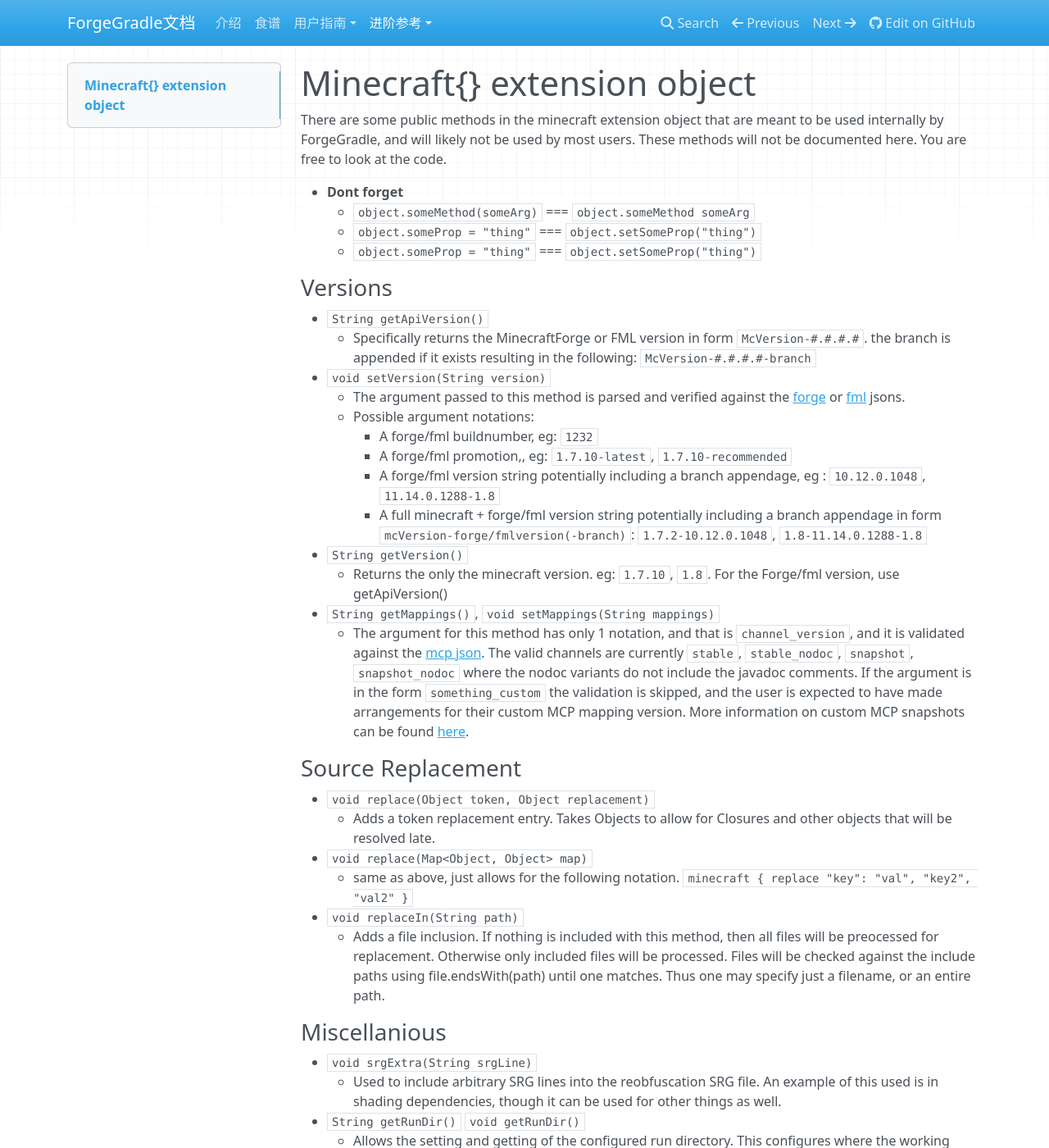
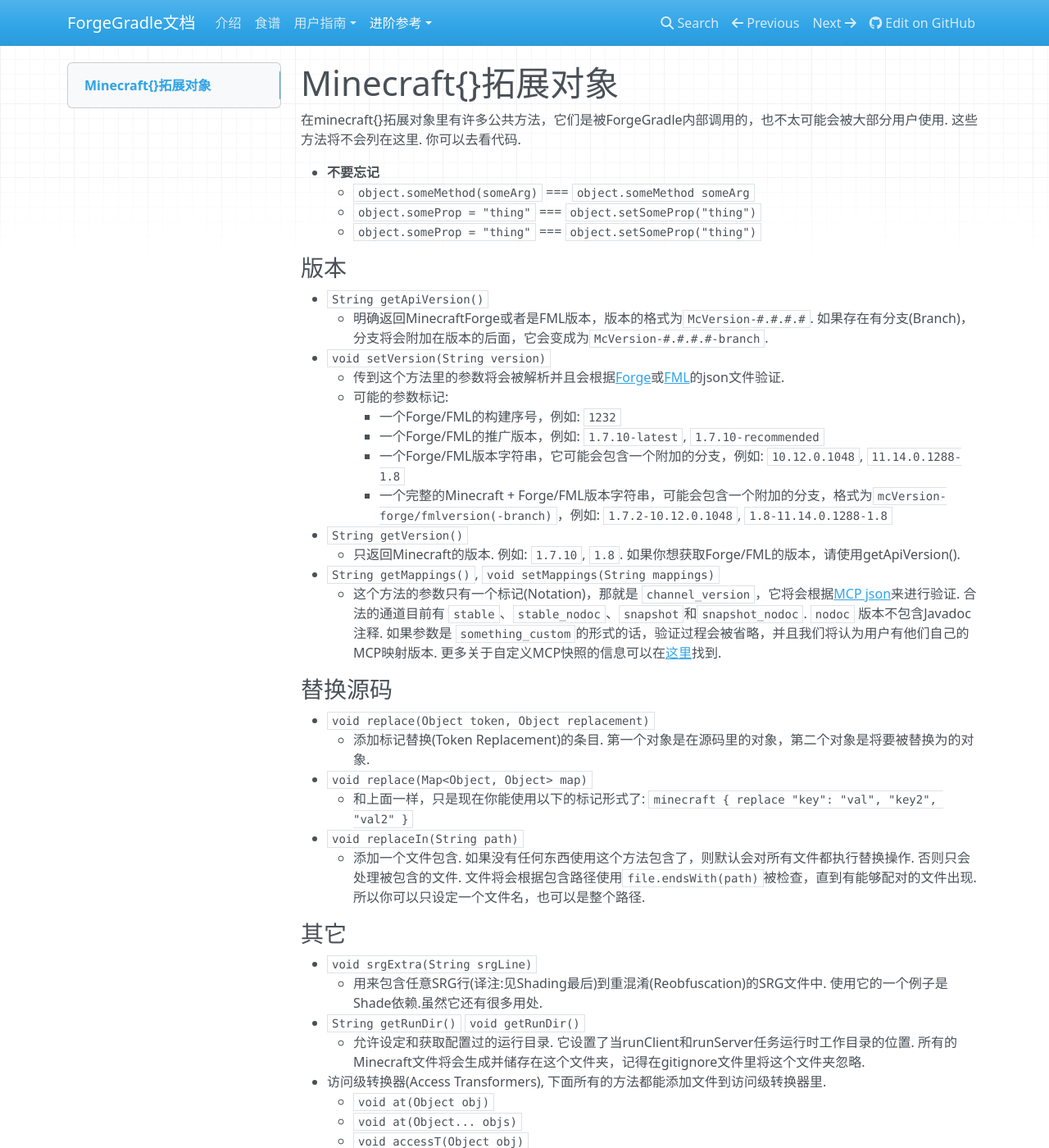
Before and after one commit to Krasjet/ForgeGradle-Documentation-CN, an MkDocs documentation site: the page built from docs/reference/mcblock.md, in a window 1280 px wide and 1400 px high. Shown: the whole window at 82% size. Built offline with MkDocs 1.6.1, drawn with Linux system fonts in a browser that asks for light colours; nearby versions of some CDN libraries; old or Windows-style settings are respelled for this version of MkDocs; some of the changed text lies outside the part shown.

Commit message:
Add minecraft{}

```diff
--- a/docs/reference/mcblock.md
+++ b/docs/reference/mcblock.md
@@ -1,42 +1,45 @@
-# Minecraft{} extension object
+# Minecraft{}拓展对象
 
-There are some public methods in the minecraft extension object that are meant to be used internally by ForgeGradle, and will likely not be used by most users. These methods will not be documented here. You are free to look at the code.
+在minecraft{}拓展对象里有许多公共方法，它们是被ForgeGradle内部调用的，也不太可能会被大部分用户使用. 这些方法将不会列在这里. 你可以去看代码.
 
-- **Dont forget**
+- **不要忘记**
     - `object.someMethod(someArg)` === `object.someMethod someArg`
     - `object.someProp = "thing"` === `object.setSomeProp("thing")`
     - `object.someProp = "thing"` === `object.setSomeProp("thing")`
 
-### Versions
+### 版本
+
 - `String getApiVersion()`
-    - Specifically returns the MinecraftForge or FML version in form `McVersion-#.#.#.#`. the branch is appended if it exists resulting in the following: `McVersion-#.#.#.#-branch`
+    - 明确返回MinecraftForge或者是FML版本，版本的格式为`McVersion-#.#.#.#`. 如果存在有分支(Branch)，分支将会附加在版本的后面，它会变成为`McVersion-#.#.#.#-branch`.
 - `void setVersion(String version)`
-    - The argument passed to this method is parsed and verified against the [forge](http://files.minecraftforge.net/maven/net/minecraftforge/forge/json) or [fml](http://files.minecraftforge.net/maven/net/minecraftforge/fml/json) jsons.
-    - Possible argument notations:
-        - A forge/fml buildnumber, eg: `1232`
-        - A forge/fml promotion,, eg: `1.7.10-latest`, `1.7.10-recommended`
-        - A forge/fml version string potentially including a branch appendage, eg : `10.12.0.1048`, `11.14.0.1288-1.8`
-        - A full minecraft + forge/fml version string potentially including a branch appendage in form `mcVersion-forge/fmlversion(-branch)`: `1.7.2-10.12.0.1048`, `1.8-11.14.0.1288-1.8`
+    - 传到这个方法里的参数将会被解析并且会根据[Forge](http://files.minecraftforge.net/maven/net/minecraftforge/forge/json)或[FML](http://files.minecraftforge.net/maven/net/minecraftforge/fml/json)的json文件验证.
+    - 可能的参数标记:
+        - 一个Forge/FML的构建序号，例如: `1232`
+        - 一个Forge/FML的推广版本，例如: `1.7.10-latest`, `1.7.10-recommended`
+        - 一个Forge/FML版本字符串，它可能会包含一个附加的分支，例如: `10.12.0.1048`, `11.14.0.1288-1.8`
+        - 一个完整的Minecraft + Forge/FML版本字符串，可能会包含一个附加的分支，格式为`mcVersion-forge/fmlversion(-branch)`，例如: `1.7.2-10.12.0.1048`, `1.8-11.14.0.1288-1.8`
 - `String getVersion()`
-    - Returns the only the minecraft version. eg: `1.7.10`, `1.8`. For the Forge/fml version, use getApiVersion()
+    - 只返回Minecraft的版本. 例如: `1.7.10`, `1.8`. 如果你想获取Forge/FML的版本，请使用getApiVersion().
 - `String getMappings()`, `void setMappings(String mappings)`
-    - The argument for this method has only 1 notation, and that is `channel_version`, and it is validated against the [mcp json](http://export.mcpbot.bspk.rs/versions.json). The valid channels are currently `stable`, `stable_nodoc`, `snapshot`, `snapshot_nodoc` where the nodoc variants do not include the javadoc comments. If the argument is in the form `something_custom` the validation is skipped, and the user is expected to have made arrangements for their custom MCP mapping version. More information on custom MCP snapshots can be found [here](https://gist.github.com/AbrarSyed/0d1f7ebea8767e264038).
+    - 这个方法的参数只有一个标记(Notation)，那就是 `channel_version`，它将会根据[MCP json](http://export.mcpbot.bspk.rs/versions.json)来进行验证. 合法的通道目前有 `stable`、`stable_nodoc`、`snapshot`和`snapshot_nodoc`. `nodoc` 版本不包含Javadoc注释. 如果参数是 `something_custom`的形式的话，验证过程会被省略，并且我们将认为用户有他们自己的MCP映射版本. 更多关于自定义MCP快照的信息可以在[这里](https://gist.github.com/AbrarSyed/0d1f7ebea8767e264038)找到.
 
 
-### Source Replacement
+### 替换源码
+
 - `void replace(Object token, Object replacement)`
-    - Adds a token replacement entry. Takes Objects to allow for Closures and other objects that will be resolved late.
+    - 添加标记替换(Token Replacement)的条目. 第一个对象是在源码里的对象，第二个对象是将要被替换为的对象.
 - `void replace(Map<Object, Object> map)`
-    - same as above, just allows for the following notation. `minecraft { replace "key": "val", "key2", "val2" }`
+    - 和上面一样，只是现在你能使用以下的标记形式了: `minecraft { replace "key": "val", "key2", "val2" }`
 - `void replaceIn(String path)`
-    - Adds a file inclusion. If nothing is included with this method, then all files will be preocessed for replacement. Otherwise only included files will be processed. Files will be checked against the include paths using file.endsWith(path) until one matches. Thus one may specify just a filename, or an entire path.
+    - 添加一个文件包含. 如果没有任何东西使用这个方法包含了，则默认会对所有文件都执行替换操作. 否则只会处理被包含的文件. 文件将会根据包含路径使用`file.endsWith(path)`被检查，直到有能够配对的文件出现. 所以你可以只设定一个文件名，也可以是整个路径.
 
-### Miscellanious
+### 其它
+
 - `void srgExtra(String srgLine)`
-    - Used to include arbitrary SRG lines into the reobfuscation SRG file. An example of this used is in shading dependencies, though it can be used for other things as well.
+    - 用来包含任意SRG行(译注:见Shading最后)到重混淆(Reobfuscation)的SRG文件中. 使用它的一个例子是Shade依赖.虽然它还有很多用处.
 - `String getRunDir()` `void getRunDir()`
-    - Allows the setting and getting of the configured run directory. This configures where the working directory will be when the runClient and runServer tasks are run. All minecraft files will be generated and saved in this folder, be sure to gitignore it.
-- Access Transformers, all these do is add files as Access Transformers
+    - 允许设定和获取配置过的运行目录. 它设置了当runClient和runServer任务运行时工作目录的位置. 所有的Minecraft文件将会生成并储存在这个文件夹，记得在gitignore文件里将这个文件夹忽略.
+- 访问级转换器(Access Transformers), 下面所有的方法都能添加文件到访问级转换器里.
     - `void at(Object obj)`
     - `void at(Object... objs)`
     - `void accessT(Object obj)`
@@ -44,4 +47,4 @@ There are some public methods in the minecraft extension object that are meant t
     - `void accessTransformers(Object obj)`
     - `void accessTransformers(Object... objs)`
 - `int getMaxFuzz()` `void setMaxFuzz(int fuzz)`
-    - A rarely used method to set the amount of fuzzing to do when applying the forge/fml patches. By default the fuzz is 0 and the patch application will fail at even the slightest miss. Setting the fuzz to a number greater than 1 can fix issues that arrise from imperfect patches or interfering access transformers.
+    - 一个很少会用到的方法，它能够设定应用Forge/FML补丁(Patch)时模糊的量. 默认为0，补丁程序会因为任何一点不匹配就失败.将fuzz设定到1以上可以解决由不完美的补丁和干扰的访问级转换器产生的问题.
```
Also changed, not shown: docs/user-guide/shading.md (+5 -1 lines).
